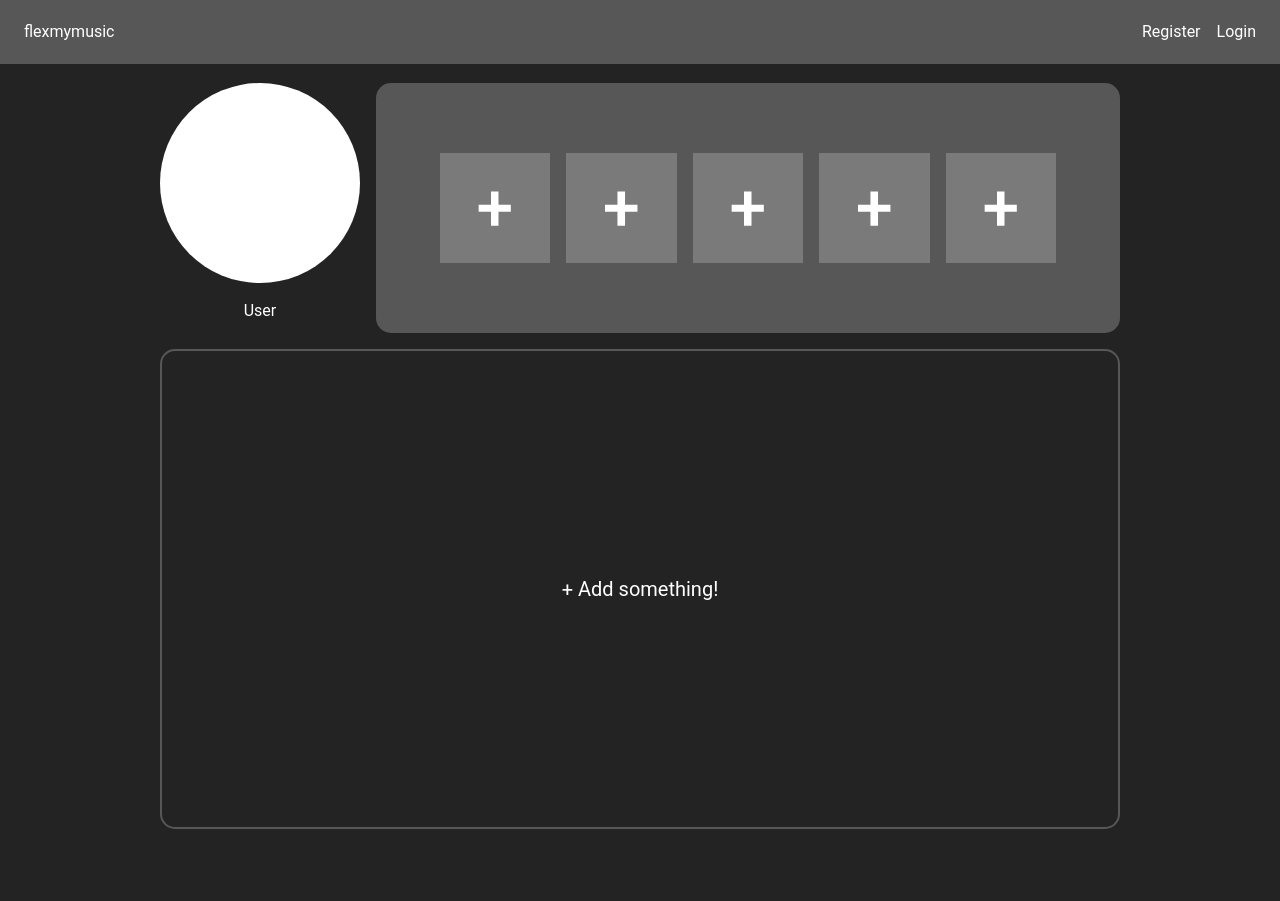
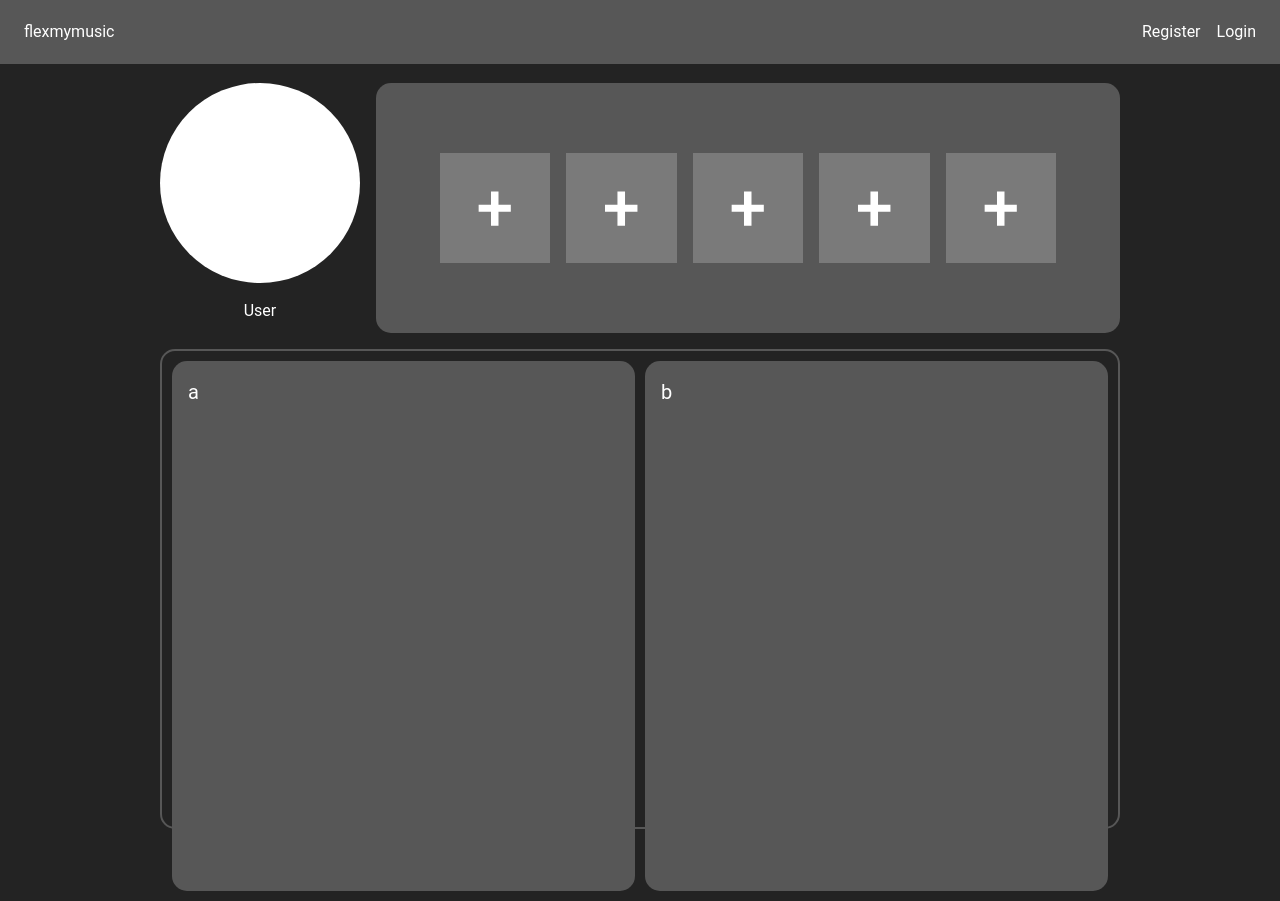
Before and after one commit to SkabaYay/flexmymusic, a React (Vite) app in the folder frontend/: page / in a window 1280 px wide. Before the commit the page ends 848 px from the top, so only its background shows below. Built offline with nearby package versions, Linux system fonts and the light colour scheme.

Commit message:
Implement react-grid-layout

```diff
--- a/frontend/index.html
+++ b/frontend/index.html
@@ -10,6 +10,14 @@
       crossorigin="anonymous"
       referrerpolicy="no-referrer"
     />
+    <link
+      rel="stylesheet"
+      href="/node_modules/react-grid-layout/css/styles.css"
+    />
+    <link
+      rel="stylesheet"
+      href="/node_modules/react-resizable/css/styles.css"
+    />
     <meta name="viewport" content="width=device-width, initial-scale=1.0" />
     <title>flexmymusic</title>
   </head>
--- a/frontend/package.json
+++ b/frontend/package.json
@@ -11,7 +11,8 @@
   },
   "dependencies": {
     "react": "^19.2.8",
-    "react-dom": "^19.2.8"
+    "react-dom": "^19.2.8",
+    "react-grid-layout": "^2.2.4"
   },
   "devDependencies": {
     "@eslint/js": "^10.0.1",
--- a/frontend/src/components/ComponentMenu.jsx
+++ b/frontend/src/components/ComponentMenu.jsx
@@ -3,12 +3,13 @@ import Components from "./Components";
 import { useState } from "react";
 import Seasons from "../assets/Seasons.svg";
 import Mood from "../assets/Mood.svg";
+import ThreeComps from "../assets/Three Comps.svg";
 import Missing from "../assets/Missing.svg";
 
 const ComponentList = [
   { name: "Seasons", image: Seasons },
-  { name: "Happy", image: Mood },
-  { name: "Sad", image: Mood },
+  { name: "Mood (Happy/Sad/Angry)", image: ThreeComps },
+  { name: "test", image: Missing },
   { name: "test", image: Missing },
 ];
 
--- a/frontend/src/css/ComponentMenu.css
+++ b/frontend/src/css/ComponentMenu.css
@@ -20,6 +20,7 @@
   overflow-y: auto;
   overflow-x: hidden;
   box-sizing: border-box;
+  z-index: 100;
 }
 
 .component-menu #close-button {
--- a/frontend/src/css/Components.css
+++ b/frontend/src/css/Components.css
@@ -19,3 +19,7 @@
   font-size: var(--h2-font-size);
   font-weight: var(--font-bold);
 }
+
+.components .component img {
+  cursor: move;
+}
--- a/frontend/src/css/profile.css
+++ b/frontend/src/css/profile.css
@@ -59,13 +59,16 @@ section {
   height: 60vh;
 }
 
-.bottom-container .add-something {
-  display: flex;
-  justify-content: center;
-  align-items: center;
+.bottom-container .component-container {
   width: 100%;
   height: 100%;
   border: 2px solid var(--secondary-color);
   border-radius: 15px;
   font-size: var(--h3-font-size);
 }
+
+.bottom-container .component-container .react-grid-layout div {
+  background-color: var(--secondary-color);
+  border-radius: 15px;
+  padding: 1rem;
+}
--- a/frontend/src/pages/profile.jsx
+++ b/frontend/src/pages/profile.jsx
@@ -1,5 +1,12 @@
 import "../css/profile.css";
-import { useState } from "react";
+import { useState, useRef, useEffect } from "react";
+import {
+  GridLayout,
+  horizontalCompactor,
+  ReactGridLayout,
+  useContainerWidth,
+} from "react-grid-layout";
+import { noCompactor } from "react-grid-layout/core";
 import AlbumSpot from "../components/AlbumSpot";
 import AlbumSearch from "../components/AlbumSearch";
 import ComponentMenu from "../components/ComponentMenu";
@@ -12,7 +19,16 @@ function Profile() {
   const [albums, setAlbums] = useState([Add, Add, Add, Add, Add]);
   const [selectedAlbum, setSelectedAlbum] = useState(null);
   const [searchOpen, setSearchOpen] = useState(false);
+
+  const { width, containerRef, mounted } = useContainerWidth();
+  const [containerHeight, setContainerHeight] = useState(0);
+
   const [componentMenuOpen, setComponentMenuOpen] = useState(false);
+  const [components, setComponents] = useState([]);
+  const [layout, setLayout] = useState([
+    { i: "a", x: 0, y: 0, w: 1, h: 9 },
+    { i: "b", x: 1, y: 0, w: 1, h: 9 },
+  ]);
 
   function handleAlbumClick(index) {
     setSelectedAlbum(index);
@@ -81,10 +97,29 @@ function Profile() {
 
         <div
           className="bottom-container"
-          onClick={() => handleAddSomethingClick()}
+          //onClick={() => handleAddSomethingClick()}
         >
-          <div className="add-something">
-            <p>+ Add something!</p>
+          <div className="component-container" ref={containerRef}>
+            {mounted && (
+              <ReactGridLayout
+                layout={layout}
+                width={width}
+                gridConfig={{
+                  cols: 2,
+                  rowHeight: 50,
+                }}
+                dragConfig={{
+                  bounded: true,
+                }}
+                onLayoutChange={(newLayout) => {
+                  setLayout(newLayout);
+                }}
+                compactor={horizontalCompactor}
+              >
+                <div key="a">a</div>
+                <div key="b">b</div>
+              </ReactGridLayout>
+            )}
           </div>
         </div>
       </section>
```
Also changed, not shown: frontend/src/assets/Three Comps.svg (added), 1 other file (tests, documents, lock files or other folders).
